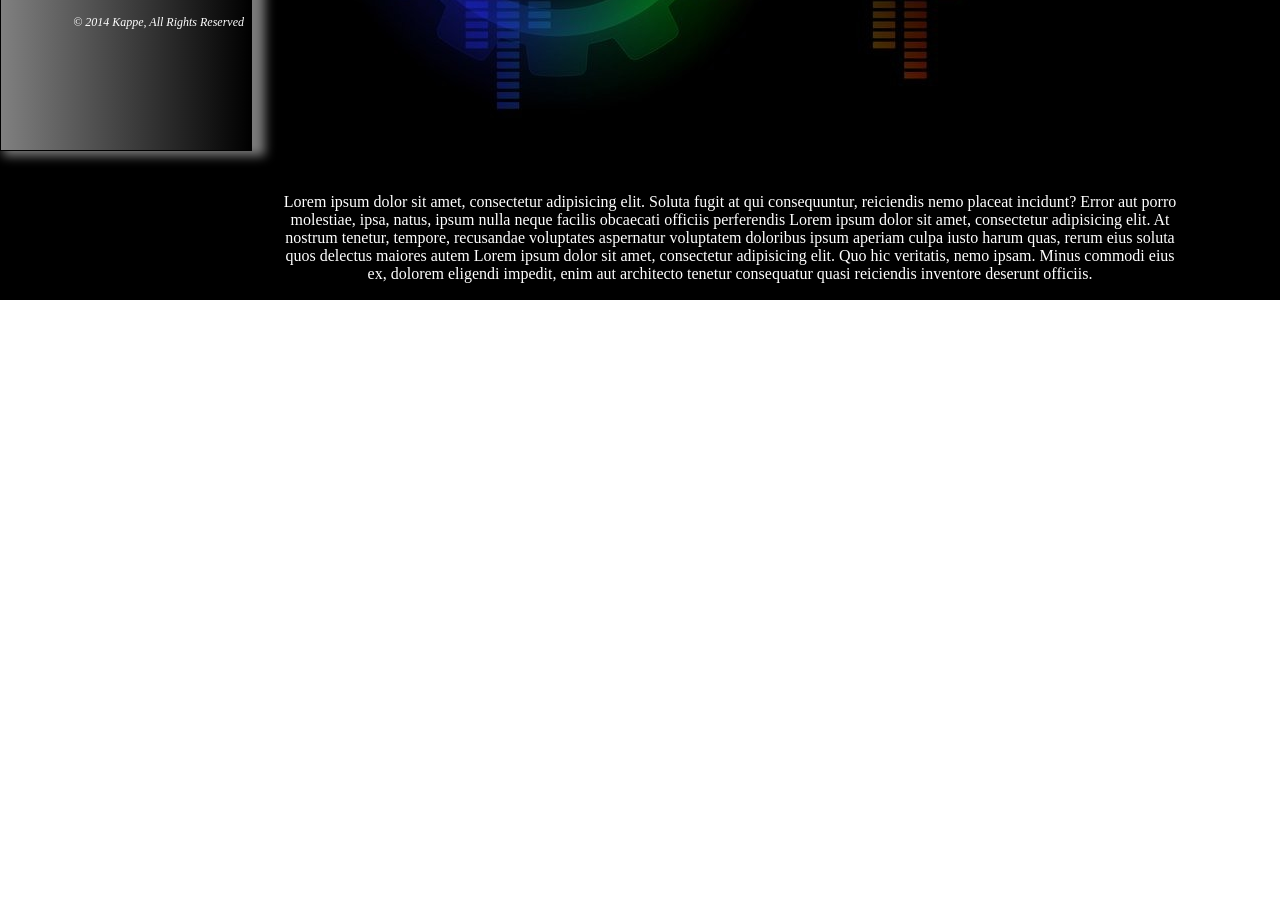
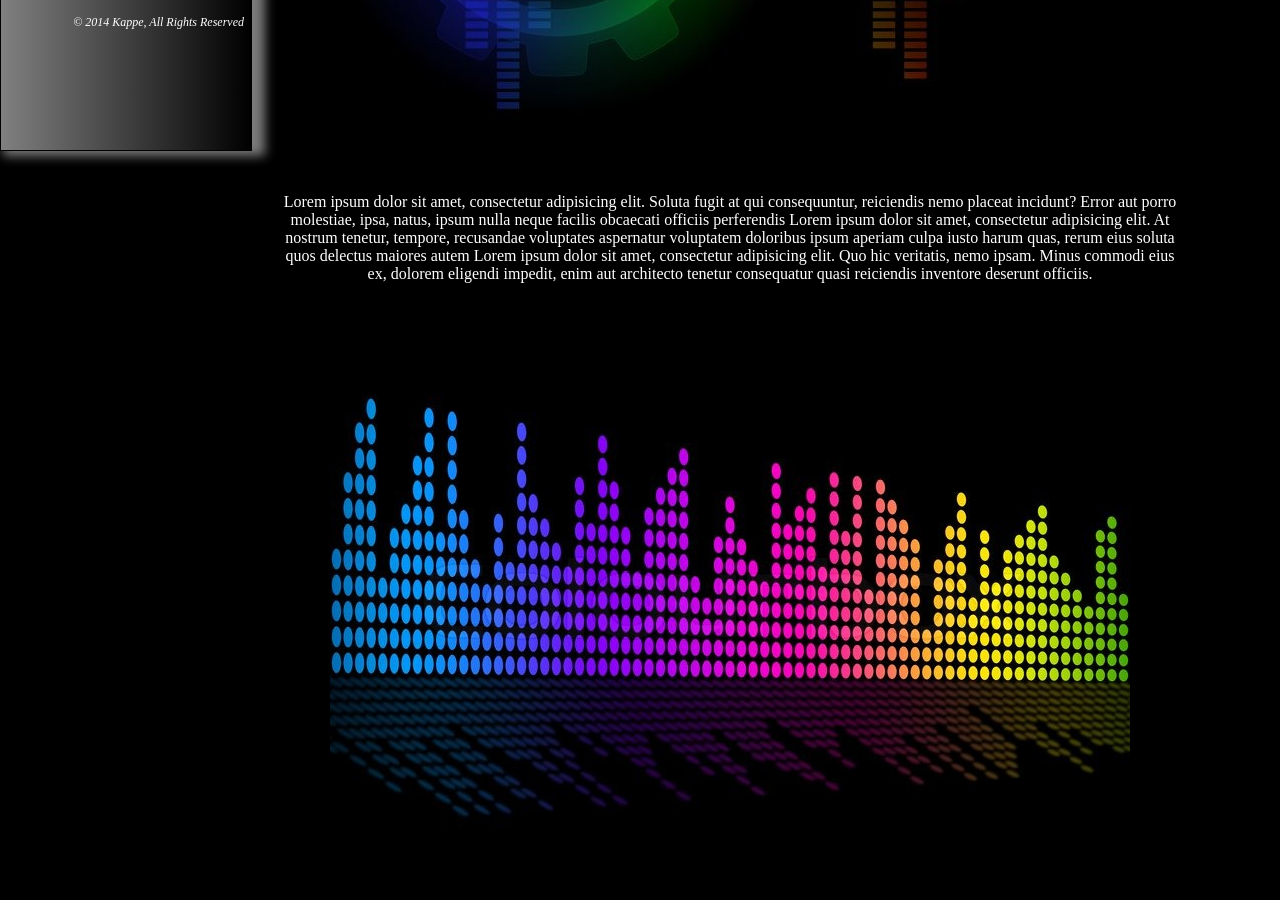
Before and after one commit to Zardonik/Tutorial, a plain HTML site: page index.html in a window 1280 px wide. Shown: the part 651-1551 px from the top of the page. Before the commit the page ends 951 px from the top, so only its background shows below. Drawn offline with Linux system fonts and the light colour scheme.

Commit message:
create tutorial1

```diff
--- a/index.html
+++ b/index.html
@@ -68,6 +68,9 @@
 					Lorem ipsum dolor sit amet, consectetur adipisicing elit. At nostrum tenetur, tempore, recusandae voluptates aspernatur voluptatem doloribus ipsum aperiam culpa iusto harum quas, rerum eius soluta quos delectus maiores autem
 					Lorem ipsum dolor sit amet, consectetur adipisicing elit. Quo hic veritatis, nemo ipsam. Minus commodi eius ex, dolorem eligendi impedit, enim aut architecto tenetur consequatur quasi reiciendis inventore deserunt officiis.
 				</p>
+				<div class="picture">
+					<img src="img/img1.jpg" alt="frequency1">
+				</div>
 			</content>
 		</div>
 	</div>
```
Also changed, not shown: img/img1.jpg (added).
